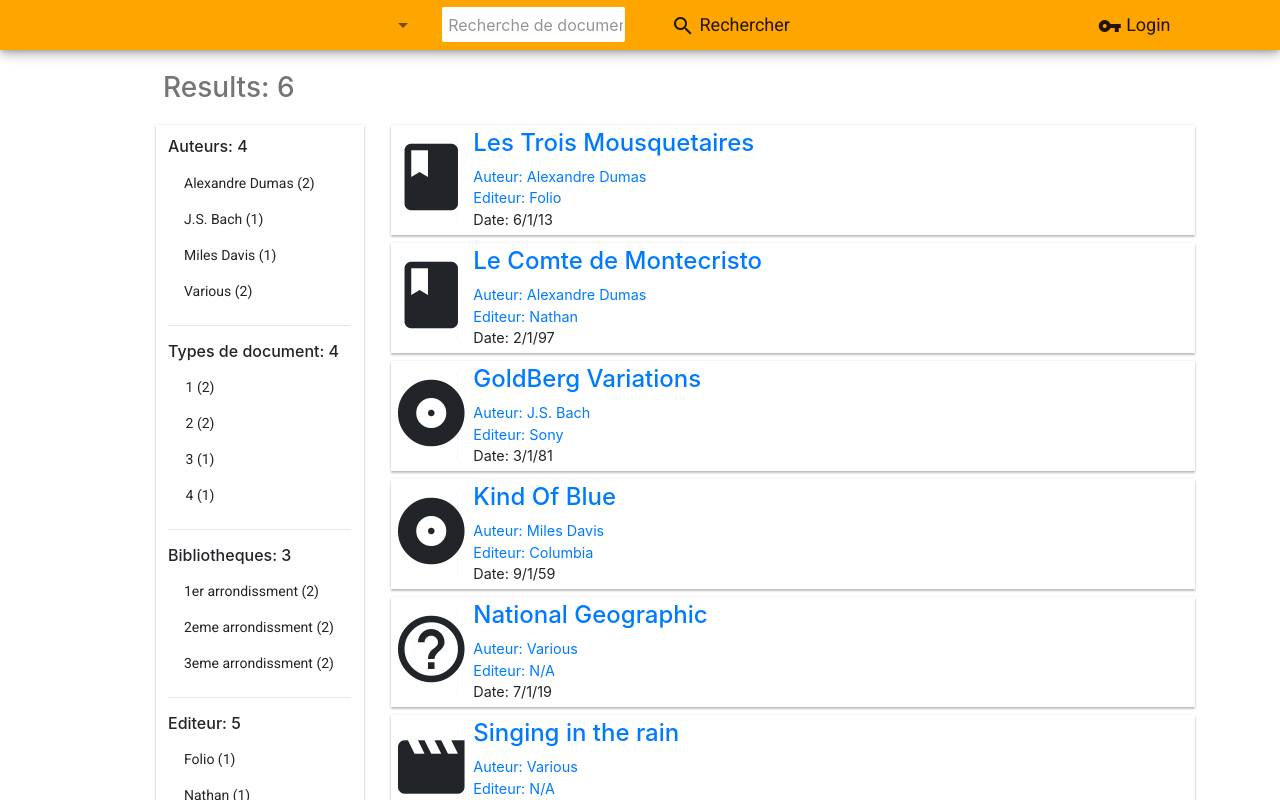
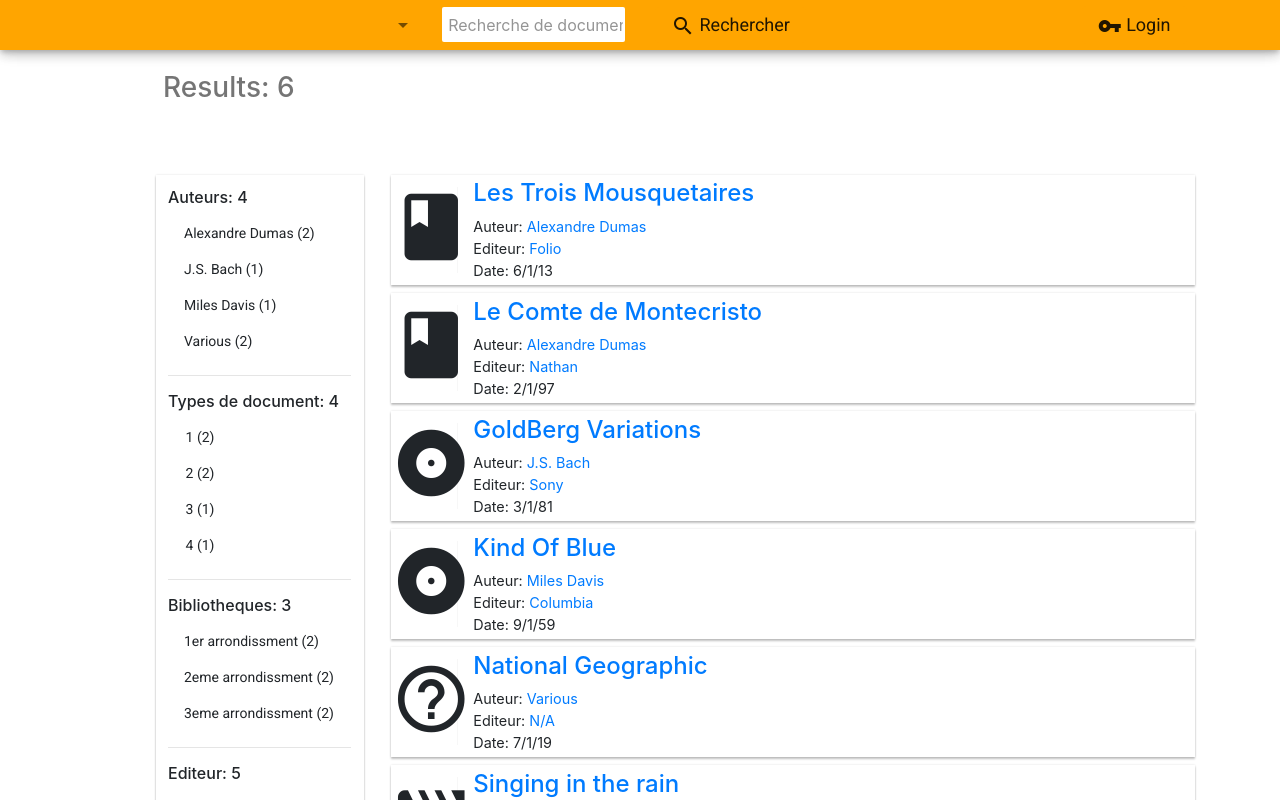
Before and after one commit to GuyTchoumbia/library-angular, an Angular app: page /results in a window 1280 px wide. Shown: the top 800 px of the page. Built offline with nearby package versions, Linux system fonts and the light colour scheme.

Commit message:
fixed filter visibility

```diff
--- a/src/app/document/element/element.component.html
+++ b/src/app/document/element/element.component.html
@@ -10,10 +10,10 @@
       <h4>{{document.libelle}}</h4>
     </a>
     <div>
-      <a routerLink="document/auteur/{{document.auteur}}" >Auteur: {{document.auteur}}</a>
+        Auteur: <a routerLink="document/auteur/{{document.auteur}}" >{{document.auteur}}</a>
     </div>
     <div>
-      <a routerLink="document/editeur/{{document.editeur}}">Editeur: {{document.editeur}}</a>
+        Editeur: <a routerLink="document/editeur/{{document.editeur}}">{{document.editeur}}</a>
     </div>
     <div>
       Date: {{document.date | date:'shortDate' }}
--- a/src/app/document/list/list.component.css
+++ b/src/app/document/list/list.component.css
@@ -17,4 +17,5 @@ app-element {
 
 .header {
     margin-bottom: 1%;
+    height: 100px;
 }
--- a/src/app/document/list/list.component.html
+++ b/src/app/document/list/list.component.html
@@ -1,6 +1,6 @@
 <div class="header">
   <h3 id="title">Results: {{results.length}}</h3>
-  <mat-chip-list [hidden]="!filters.length">
+  <mat-chip-list [style.visibility]="filters.length? 'visible' : 'hidden'">
     <mat-chip *ngFor="let filter of filters" [selectable]="true"
       [removable]="true" (removed)="removeFilter(filter)">
       {{filter[0] | titlecase}}: {{filter[1]}}
```
